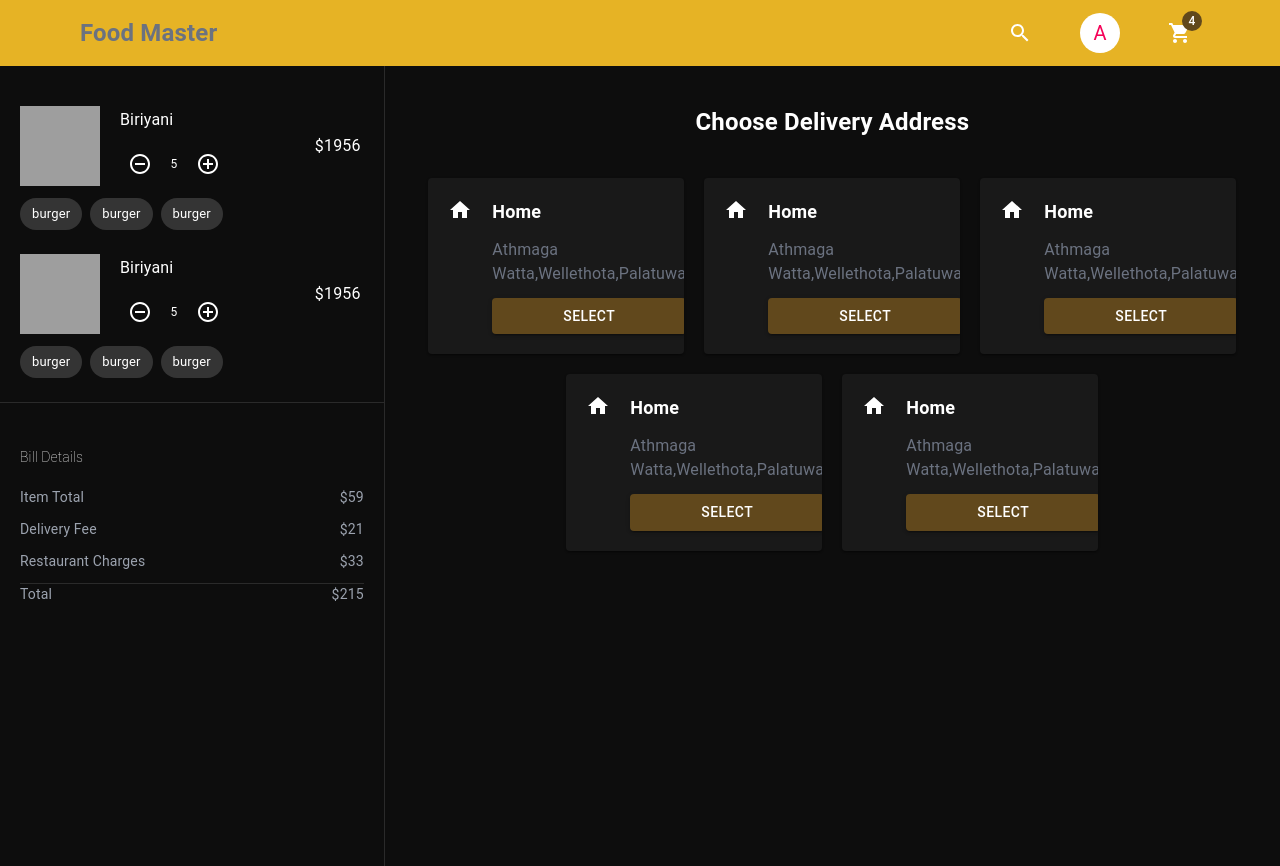
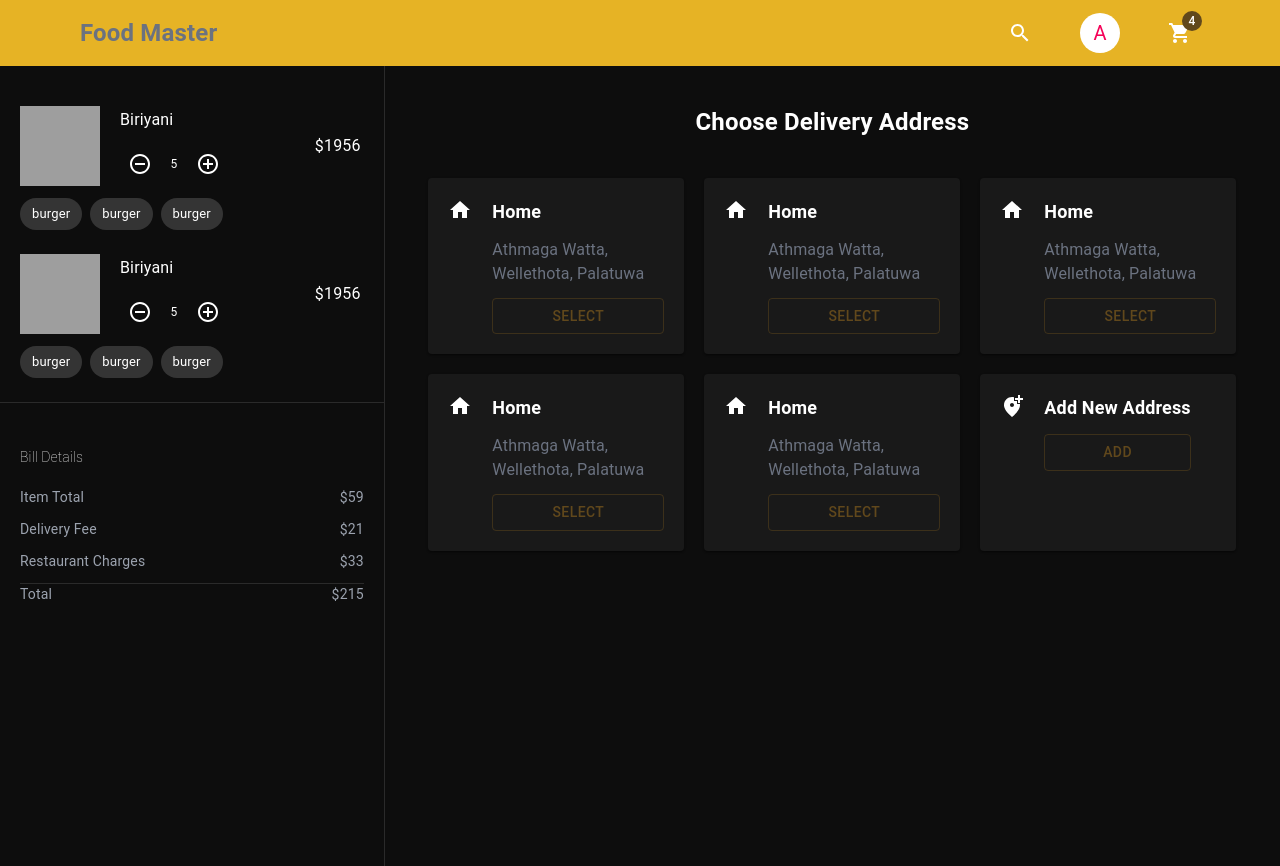
Before and after one commit to ASHAN2021/food-ordering, a React (Create React App) app in the folder frontend/: page / in a window 1280 px wide. Built offline with nearby package versions, Linux system fonts and the light colour scheme; grey boxes are pictures that could not be loaded.

Commit message:
add adress open modal start to create

```diff
--- a/frontend/package.json
+++ b/frontend/package.json
@@ -8,11 +8,13 @@
     "@mui/icons-material": "^6.3.0",
     "@mui/material": "^6.3.0",
     "cra-template": "1.2.0",
+    "formik": "^2.4.6",
     "react": "^19.0.0",
     "react-dom": "^19.0.0",
     "react-scripts": "5.0.1",
     "react-slick": "^0.30.3",
-    "slick-carousel": "^1.8.1"
+    "slick-carousel": "^1.8.1",
+    "yupp": "^0.3.0"
   },
   "scripts": {
     "start": "react-scripts start",
--- a/frontend/src/component/Card/AddressCard.jsx
+++ b/frontend/src/component/Card/AddressCard.jsx
@@ -6,17 +6,23 @@
 const AddressCard = ({item,showButton,handleSelectAddress}) => {
 
   return (
-    <Card className='flex gap-5 w-64 p-5'>
-        <HomeIcon/>
-        <div className='space-y-3 text-gray-500'>
-            <h1 className='font-semibold text-lg text-white'>Home</h1>
-            <p className=''>
-                Athmaga Watta,Wellethota,Palatuwa
-            </p>
-            {showButton && (<Button variant='contained' fullWidth onClick={()=>handleSelectAddress(item)} >SELECT</Button>)}
+    <Card className="flex gap-5 w-64 p-5">
+  <HomeIcon />
+  <div className=" text-gray-500 space-y-3">
+    <h1 className="font-semibold text-lg text-white">Home</h1>
+    <p className="">Athmaga Watta, Wellethota, Palatuwa</p>
+    {showButton && (
+      <Button
+        variant="outlined"
+        fullWidth
+        onClick={() => handleSelectAddress(item)}
+      >
+        SELECT
+      </Button>
+    )}
+  </div>
+</Card>
 
-        </div>
-    </Card>
   )
 }
 
--- a/frontend/src/component/Card/Cart.jsx
+++ b/frontend/src/component/Card/Cart.jsx
@@ -1,15 +1,33 @@
-import { Divider } from '@mui/material'
+import { Box, Button, Card, Divider, Modal } from '@mui/material'
 import React from 'react'
 import CartItem from './CartItem'
 import AddressCard from './AddressCard';
+import AddLocationAltIcon from '@mui/icons-material/AddLocationAlt';
 
 const items=[1,1];
 const Cart = () => {
     const createOrderUsingSelectAddress=(item)=>{
 
     }
+
+    const handleOpenAddressModal=()=>setOpen(true);
+        const [open, setOpen] = React.useState(false);
+        const handleClose = () => setOpen(false);
+
+
+    const style = {
+        position: 'absolute',
+        top: '50%',
+        left: '50%',
+        transform: 'translate(-50%, -50%)',
+        width: 400,
+        bgcolor: 'background.paper',
+        outline:"none",
+        boxShadow: 24,
+        p: 4,
+      };
   return (
-    <div>
+    <>
         <main className='lg:flex justify-between'>
             <section className='lg:w-[30%] space-y-6 lg:min-h-screen pt-10'>
                {items.map((item)=><CartItem/>)}
@@ -47,12 +65,39 @@
                         {[1,1,1,1,1].map((item)=><AddressCard
                         handleSelectAddress={createOrderUsingSelectAddress}
                         item={item} showButton={true}/>)}
+
+<Card className="flex gap-5 w-64 p-5">
+  <AddLocationAltIcon />
+  <div className=" text-gray-500 space-y-3">
+    <h1 className="font-semibold text-lg text-white">Add New Address</h1>
+
+
+      <Button
+        variant="outlined"
+        fullWidth
+        onClick={handleOpenAddressModal}
+      >
+        ADD
+      </Button>
+
+  </div>
+</Card>
                     </div>
                 </div>
             </section>
 
         </main>
-    </div>
+        <Modal
+  open={open}
+  onClose={handleClose}
+  aria-labelledby="modal-modal-title"
+  aria-describedby="modal-modal-description"
+>
+  <Box sx={style}>
+
+  </Box>
+</Modal>
+    </>
   )
 }
 
```
Also changed, not shown: 1 other file (tests, documents, lock files or other folders).
